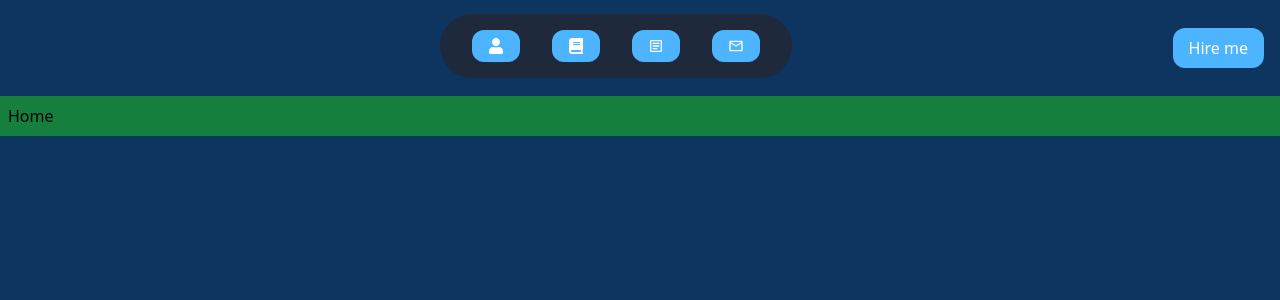
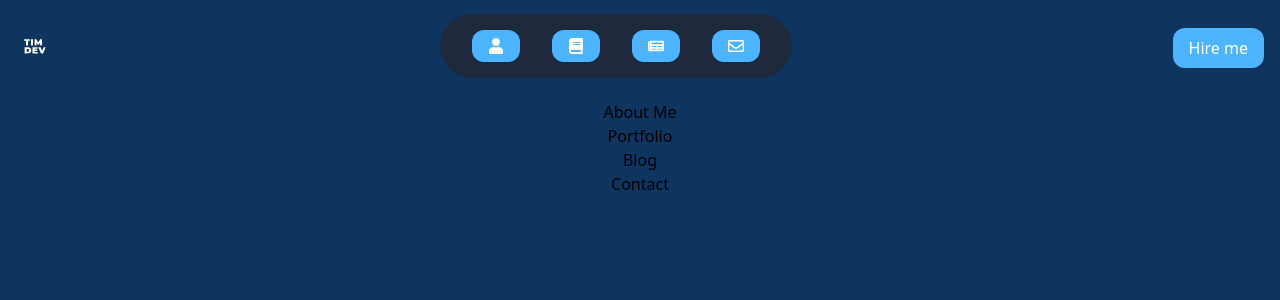
Before and after one commit to timDeHof/devtimPortfolio, a React (Create React App) app: page / in a window 1280 px wide. Shown: the top 300 px of the page. Built offline with nearby package versions, Linux system fonts and the light colour scheme; some icons are missing.

Commit message:
switch all icons to font awesome

```diff
--- a/src/App.js
+++ b/src/App.js
@@ -1,8 +1,13 @@
 import React, { useState } from 'react';
 import { Routes, Route, Outlet, Link, NavLink } from 'react-router-dom';
-import { ReactComponent as Logo } from './TIM-DEV.svg';
-import { FaBars, FaUser, FaBook } from 'react-icons/fa';
-import { MdOutlineEmail, MdOutlineArticle } from 'react-icons/md';
+import { ReactComponent as Logo } from './Images/TIM-DEV.svg';
+import {
+  FaBars,
+  FaUser,
+  FaBook,
+  FaRegEnvelope,
+  FaNewspaper,
+} from 'react-icons/fa';
 import { AiOutlineClose } from 'react-icons/ai';
 
 function App() {
@@ -32,7 +37,7 @@ const Navbar = () => {
         <Logo className="logo" />
       </Link>
       <nav className="h-auto md:h-24 p2 bg-blue2 max-w-6xl mx-auto pb-1 pl-1 flex justify-between md:items-center">
-        <div className={togglerNav ? 'md:hidden' : 'nav-bar'}>
+        <div className="nav-bar">
           <NavLink className="nav-link" to="/about" onClick={clickHandler}>
             <FaUser />
           </NavLink>
@@ -40,10 +45,10 @@ const Navbar = () => {
             <FaBook />
           </NavLink>
           <NavLink className="nav-link" to="/blog" onClick={clickHandler}>
-            <MdOutlineArticle />
+            <FaNewspaper />
           </NavLink>
           <NavLink className="nav-link" to="/contact" onClick={clickHandler}>
-            <MdOutlineEmail />
+            <FaRegEnvelope />
           </NavLink>
         </div>
       </nav>
@@ -58,16 +63,19 @@ const Navbar = () => {
 };
 const Home = () => {
   return (
-    <div className="container p-1">
-      <h1>Home</h1>
+    <div className="container text-center p-1">
+      <About />
+      <Portfolio />
+      <Blog />
+      <Contact />
     </div>
   );
 };
 const About = () => {
   return (
-    <>
+    <section>
       <h1>About Me</h1>
-    </>
+    </section>
   );
 };
 const Blog = () => {
@@ -97,7 +105,7 @@ const Layout = () => {
   return (
     <>
       <Navbar />
-      <main className="container p-1 bg-green-700">
+      <main>
         <Outlet />
       </main>
     </>
```
